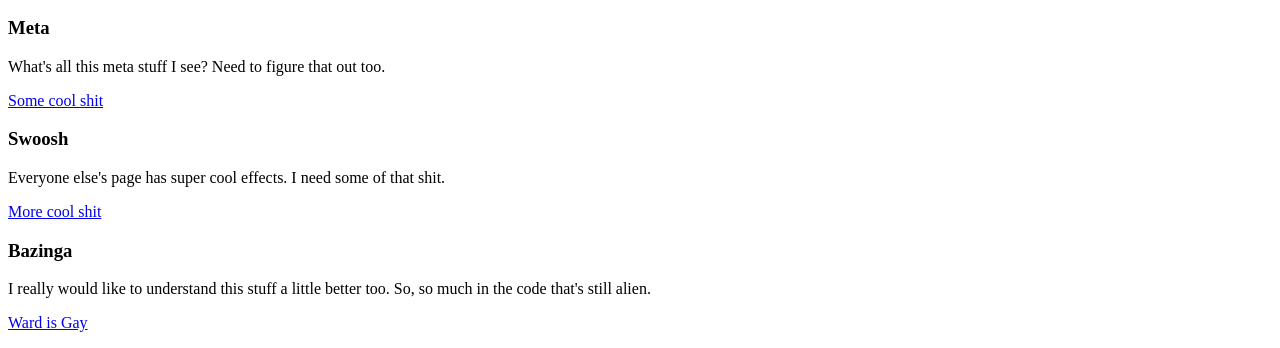
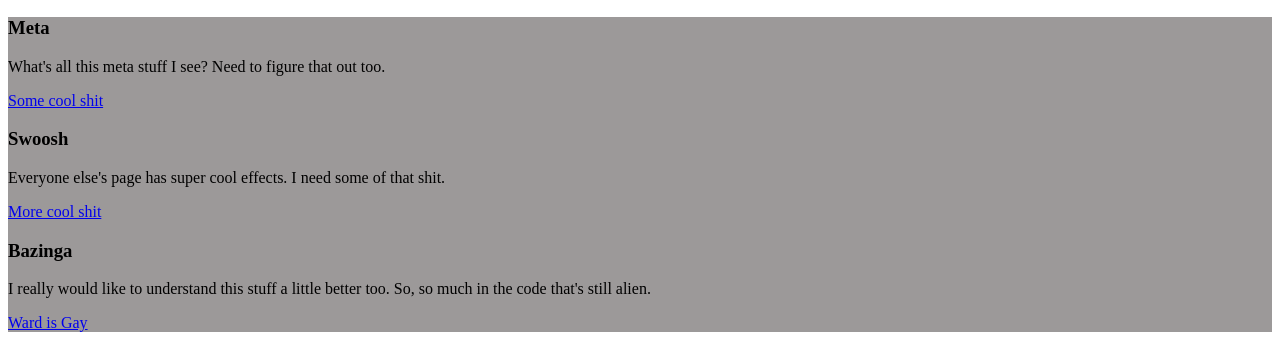
Before and after one commit to Uberjonas/basic-html, a plain HTML site: page A Little Better/index.html in a window 1280 px wide. Shown: the part 656-1004 px from the top of the page. Drawn offline with Linux system fonts and the light colour scheme.

Commit message:
adding some color

```diff
--- a/A Little Better/style.css
+++ b/A Little Better/style.css
@@ -18,3 +18,6 @@
 	color: #fff;
 	font-size: 20px;
 }
+.learn-more {
+	background-color: #9c9999;
+}
```
